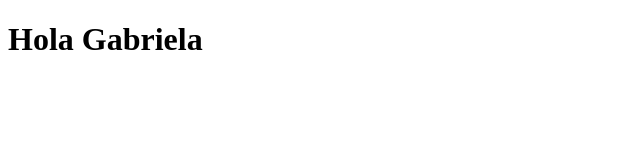
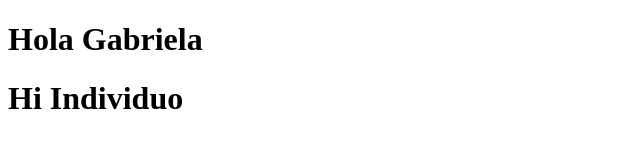
Before and after one commit to LinaGabrielaSarria/curso-desarrollo-web, a plain HTML site: page prueba/index.html in a window 1280 px wide. Shown: the whole page, without its empty margins (0-640 px from the left). Drawn offline with Linux system fonts and the light colour scheme.

Commit message:
agregue un h1

```diff
--- a/prueba/index.html
+++ b/prueba/index.html
@@ -8,5 +8,7 @@
 </head>
 <body>
     <h1>Hola Gabriela</h1>
+    <h1>Hi Individuo</h1>
+
 </body>
 </html>
```
